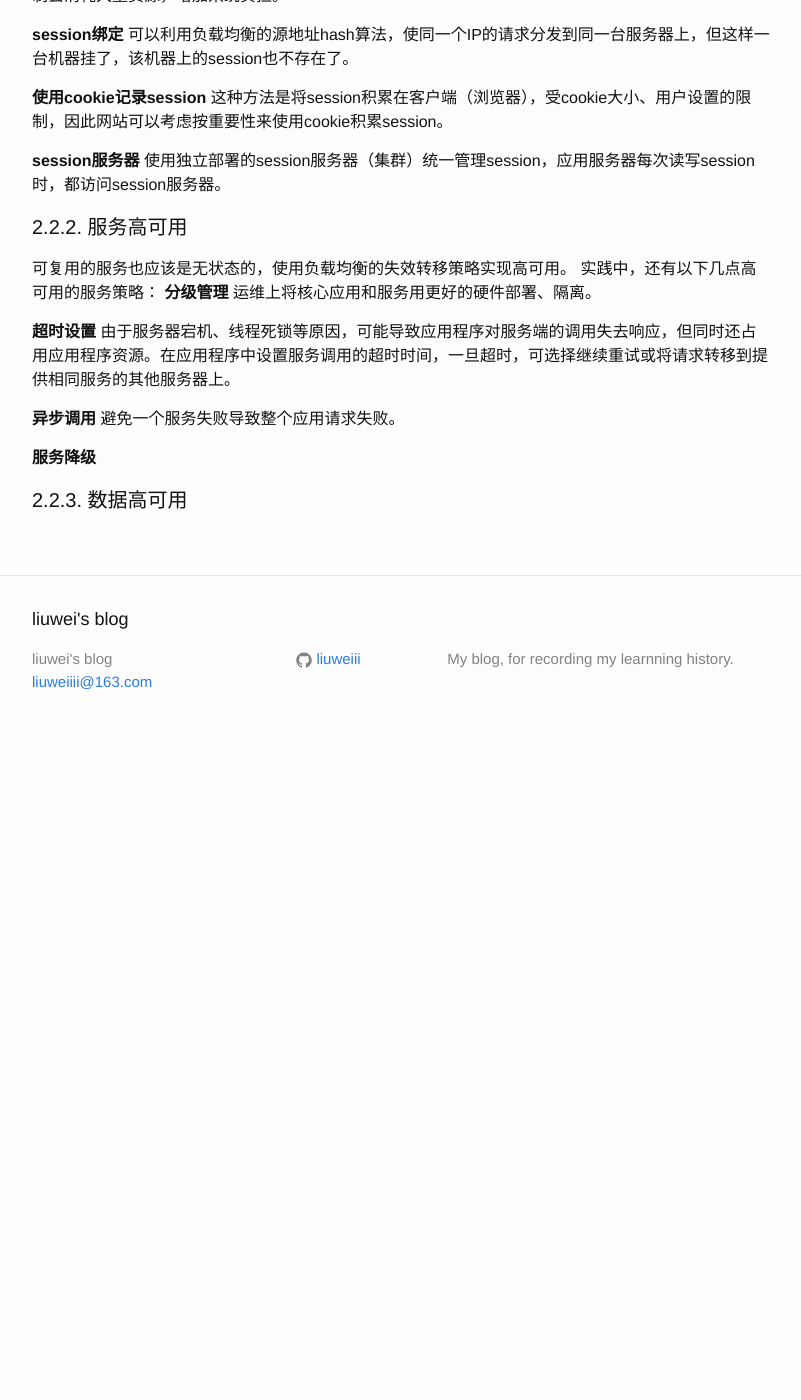
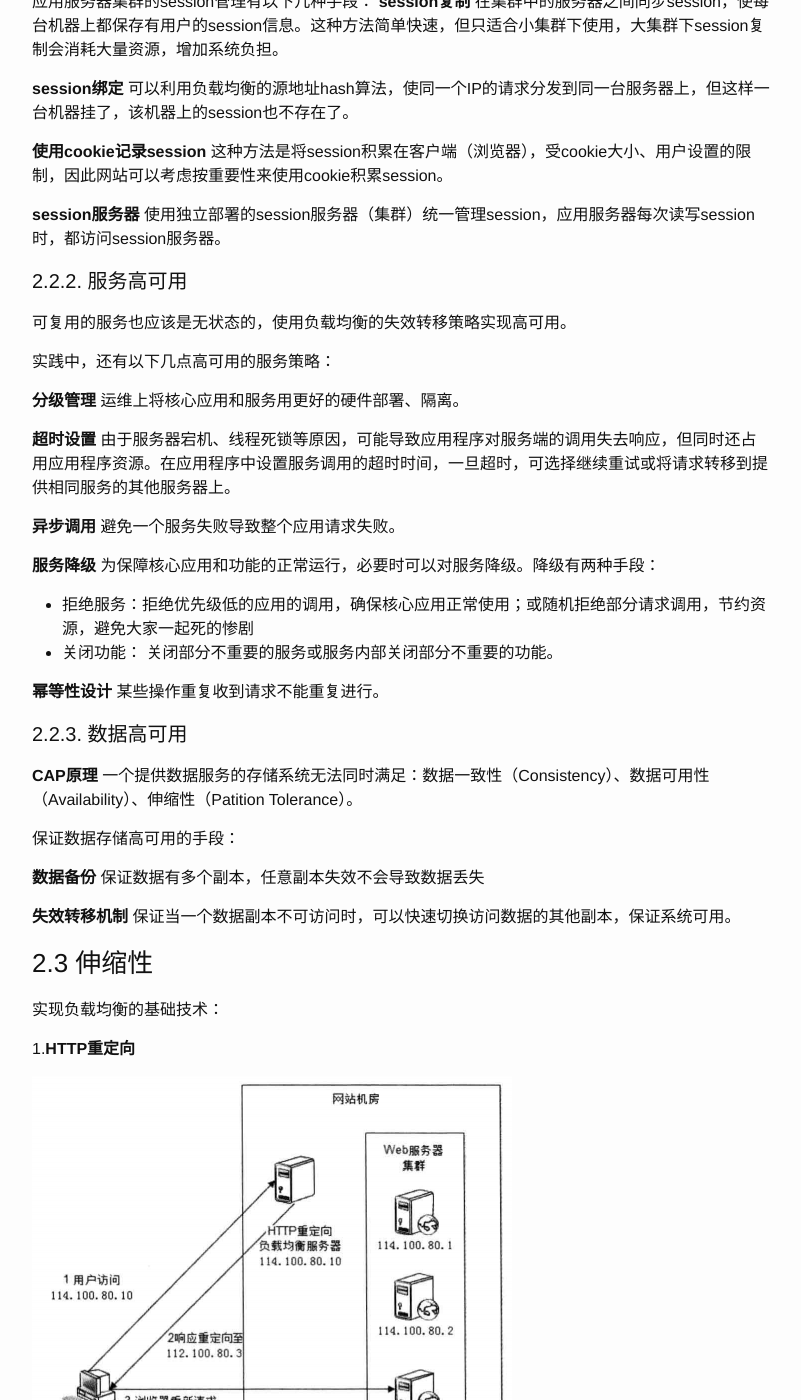
Before and after one commit to liuweiii/liuweiii.github.io, a Jekyll site: the page built from _posts/2016-08-25-web architecture.markdown, in a window 1280 px wide and 1400 px high, scrolled down 2202 px. Shown: the whole window, without its empty margins (238-1039 px from the left). Built offline with Jekyll 4.4.1, drawn with Linux system fonts in a browser that asks for light colours; before the commit the page ends 2955 px from its top, so only the background shows below that; some of the changed text lies outside the part shown.

Commit message:
web architecture
Signed-off-by: liuwei <liuweiiii@163.com>

```diff
--- a/_posts/2016-08-25-web architecture.markdown
+++ b/_posts/2016-08-25-web architecture.markdown
@@ -16,7 +16,9 @@ tags:
 将系统在横向维度上切分，通过上层对下层的依赖调用组成完整系统。
 
 **应用层** 负责具体业务和视图展示，如网站首页及搜索输入和结果展示
+
 **服务层** 为应用层提供服务支持，如用户管理服务
+
 **数据层** 提供数据存储访问服务，如数据库、缓存、文件、搜索引擎
 
 在网站规模还很小的时候就应该采用分层架构，这样将来网站做大时才能有更好地应对。
@@ -96,13 +98,73 @@ tags:
 #### 2.2.2. 服务高可用
 
 可复用的服务也应该是无状态的，使用负载均衡的失效转移策略实现高可用。
+
 实践中，还有以下几点高可用的服务策略：
+
 **分级管理** 运维上将核心应用和服务用更好的硬件部署、隔离。
 
 **超时设置** 由于服务器宕机、线程死锁等原因，可能导致应用程序对服务端的调用失去响应，但同时还占用应用程序资源。在应用程序中设置服务调用的超时时间，一旦超时，可选择继续重试或将请求转移到提供相同服务的其他服务器上。
 
 **异步调用** 避免一个服务失败导致整个应用请求失败。
 
-**服务降级**
+**服务降级** 为保障核心应用和功能的正常运行，必要时可以对服务降级。降级有两种手段：
+- 拒绝服务：拒绝优先级低的应用的调用，确保核心应用正常使用；或随机拒绝部分请求调用，节约资源，避免大家一起死的惨剧
+- 关闭功能： 关闭部分不重要的服务或服务内部关闭部分不重要的功能。
+
+**幂等性设计** 某些操作重复收到请求不能重复进行。
 
 #### 2.2.3. 数据高可用
+
+**CAP原理** 一个提供数据服务的存储系统无法同时满足：数据一致性（Consistency）、数据可用性（Availability）、伸缩性（Patition Tolerance）。
+
+保证数据存储高可用的手段：
+
+**数据备份** 保证数据有多个副本，任意副本失效不会导致数据丢失
+
+**失效转移机制** 保证当一个数据副本不可访问时，可以快速切换访问数据的其他副本，保证系统可用。
+
+### 2.3 伸缩性
+
+实现负载均衡的基础技术：
+
+1.**HTTP重定向**
+
+![web-architecture](/public/img/2016-08-25-web-architecture-load-balance-http.png)
+
+优点：实现简单；
+
+缺点：浏览器要请求两次服务器才能完成一次访问，性能较差；重定向服务器是瓶颈；使用HTTP302响应码重定向，有可能被搜索引擎判为SEO作弊。
+
+2.**DNS域名解析负载均衡**
+
+![web-architecture](/public/img/2016-08-25-web-architecture-load-balance-dns.png)
+
+优点：将负载均衡的工作转交给DNS，省掉了网站管理维护负载均衡服务器的麻烦；DNS还支持基于地理位置的域名解析，会将域名解析成距离用户地理最近的一个服务器地址，这样可加快用户访问速度，改善性能；
+
+缺点：DNS是多级解析，每一级DNS都可能缓存记录，当下线某台服务器后，DNS生效时间较长，DNS依然可能解析到已下线的服务器导致访问失败；DNS负载均衡控制权在域名服务商那里，网站无法对其做更多改善和更强大的管理。
+
+大型网站总是部分使用DNS域名解析，作为第一级负载均衡手段，即域名解析得到的服务器是同样提供负载均衡的内部服务器，由这些内部服务器再负载均衡到真实的服务器上。
+
+3.**反向代理负载均衡**
+
+![web-architecture](/public/img/2016-08-25-web-architecture-load-balance-reverse-proxy.png)
+
+优点：将反向代理服和负载均衡功能集成在一起，部署简单
+
+缺点：反向代理服务器是所有请求和响应的中转站，性能可能会成为瓶颈
+
+4.**IP负载均衡**
+
+![web-architecture](/public/img/2016-08-25-web-architecture-load-balance-ip.png)
+
+负载均衡服务器修改请求的目的IP为内部IP，响应的源IP为负载均衡器的IP。
+
+IP负载均衡在内核进程完成数据分发，较反向代理负载均衡有更好的处理性能，但是所有请求响应都要进过负载均衡服务器，负载均衡器成为瓶颈。
+
+5.**数据链路层负载均衡**
+
+![web-architecture](/public/img/2016-08-25-web-architecture-load-balance-mac.png)
+
+指在通信协议的数据链路层修改mac地址进行负载均衡，又叫直接路由方式（DR）或三角传输模式。
+
+是目前大型网站使用最广的一种负载均衡手段，Linux平台上最好的链路层负载均衡开源产品是LVS（Linux Virtual Server）。
```
Also changed, not shown: public/img/2016-08-25-web-architecture-load-balance-dns.png (added), public/img/2016-08-25-web-architecture-load-balance-http.png (added), public/img/2016-08-25-web-architecture-load-balance-ip.png (added), public/img/2016-08-25-web-architecture-load-balance-mac.png (added), public/img/2016-08-25-web-architecture-load-balance-reverse-proxy.png (added).
